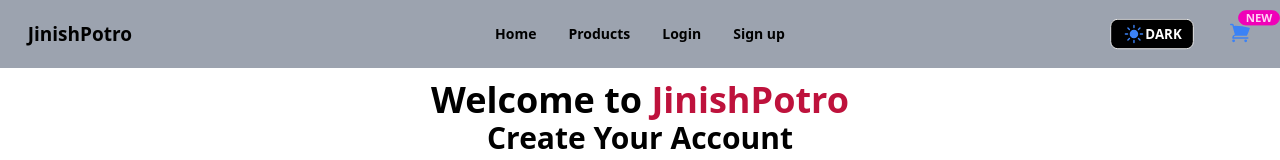
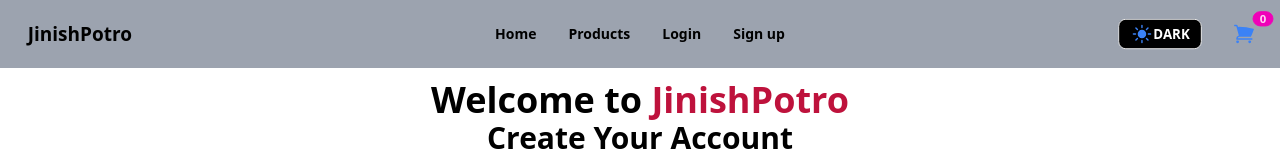
Before and after one commit to TH-Raju/project_jinishpotro_frontend, a React (Vite) app: page /signup in a window 1280 px wide. Shown: the top 160 px of the page. Built offline with nearby package versions, Linux system fonts and the light colour scheme.

Commit message:
wishlist page layout completed

```diff
--- /dev/null
+++ b/src/Components/CardData/index.jsx
@@ -0,0 +1,17 @@
+import WishList from "../WishList";
+
+const CardData = () => {
+  return (
+
+      <div className="drawer-side">
+        <label
+          htmlFor="my-drawer-44"
+          aria-label="close sidebar"
+          className="drawer-overlay"
+        ></label>
+        <WishList/>
+      </div>
+  );
+};
+
+export default CardData;
--- /dev/null
+++ b/src/Components/FooterData/index.jsx
@@ -0,0 +1,16 @@
+import WishList from "../WishList";
+
+const FooterData = () => {
+  return (
+    <div className="drawer-side">
+      <label
+        htmlFor="my-drawer-45"
+        aria-label="close sidebar"
+        className="drawer-overlay"
+      ></label>
+      <WishList />
+    </div>
+  );
+};
+
+export default FooterData;
--- /dev/null
+++ b/src/Components/WishList/index.jsx
@@ -0,0 +1,15 @@
+const WishList = () => {
+  return (
+    <ul className="menu p-4 w-80 min-h-full bg-base-200 text-base-content">
+      {/* Sidebar content here */}
+      <li>
+        <a>Wish 1</a>
+      </li>
+      <li>
+        <a>Sidebar Item 2</a>
+      </li>
+    </ul>
+  );
+};
+
+export default WishList;
--- a/src/Context/index.jsx
+++ b/src/Context/index.jsx
@@ -13,7 +13,6 @@
 
   let imgbbAPIKey = "cedfa53cc1e836179f47e98c08ae1930";
   const siteName = "JinishPotro";
-  let totalData = 0;
 
   const share = {
     siteName,
@@ -30,7 +29,6 @@
     setMinCount,
     selectedOptions,
     setSelectedOptions,
-    totalData,
   };
   return <ContextData.Provider value={share}>{children}</ContextData.Provider>;
 };
--- a/src/Shared/Footer/index.jsx
+++ b/src/Shared/Footer/index.jsx
@@ -6,6 +6,8 @@
 import defaultPic from "../../assets/default.png";
 import Cookies from "universal-cookie";
 import { Link, useNavigate } from "react-router-dom";
+import CardData from "../../Components/CardData";
+import FooterData from "../../Components/FooterData";
 
 const Footer = () => {
   const { siteName, theme, setTheme } = useContext(ContextData);
@@ -121,16 +123,30 @@
               </p>
             )}
           </div>
+
           <div>
-            <button className="btn btn-sm border border-none bg-transparent mx-2">
+            <div className="drawer drawer-end z-40">
+              <input
+                id="my-drawer-45"
+                type="checkbox"
+                className="drawer-toggle"
+              />
+              <label
+                htmlFor="my-drawer-45"
+                className="btn drawer-button lg:hidden border border-none bg-transparent"
+              >
                 <h2 className="card-title relative">
                   <ShoppingCartIcon className="h-6 w-6  text-blue-500" />
                 </h2>
                 <div className="badge badge-secondary badge-sm mb-8 ml-10 absolute">
                   {totalData ? totalData : 0}
                 </div>
-            </button>
+              </label>
+
+              <FooterData />
             </div>
+          </div>
+
           {userEmail && (
             <div className="dropdown dropdown-hover  dropdown-top ">
               <div className="avatar online mt-1">
--- a/src/Shared/Navbar/index.jsx
+++ b/src/Shared/Navbar/index.jsx
@@ -4,6 +4,7 @@
 import { Link, useNavigate } from "react-router-dom";
 import Cookies from "universal-cookie";
 import defaultPic from "../../assets/default.png";
+import CardData from "../../Components/CardData";
 
 const Navbar = () => {
   const { siteName, theme, setTheme } = useContext(ContextData);
@@ -20,6 +21,19 @@
     localStorage.clear();
     navigate("/login");
   };
+
+  let wishlist = [];
+  let totalData = 0;
+  const savedWishlist = localStorage.getItem("wishlist");
+  if (savedWishlist) {
+    wishlist = JSON.parse(savedWishlist);
+    updateTotalData();
+  }
+
+  function updateTotalData() {
+    totalData = wishlist.length;
+    console.log(totalData);
+  }
   const menuItems = (
     <>
       <li>
@@ -109,15 +123,28 @@
               </p>
             )}
           </div>
+
           <div>
-            <button className="btn btn-sm border border-none bg-transparent mx-2">
-              <h2 className="card-title relative">
-                <ShoppingCartIcon className="h-6 w-6  text-blue-500" />
-              </h2>
-              <div className="badge badge-secondary badge-sm mb-8 ml-10 absolute">
-                NEW
-              </div>
-            </button>
+            <div className="drawer drawer-end z-40">
+              <input
+                id="my-drawer-44"
+                type="checkbox"
+                className="drawer-toggle"
+              />
+              <label
+                htmlFor="my-drawer-44"
+                className="btn drawer-button  border border-none bg-transparent"
+              >
+                <h2 className="card-title relative">
+                  <ShoppingCartIcon className="h-6 w-6  text-blue-500" />
+                </h2>
+                <div className="badge badge-secondary badge-sm mb-8 ml-10 absolute">
+                  {totalData ? totalData : 0}
+                </div>
+              </label>
+
+              <CardData />
+            </div>
           </div>
           {userEmail && (
             <div className="dropdown dropdown-hover  dropdown-end hidden lg:block ">
```
Lines whose indentation alone changed are shown as unchanged.
